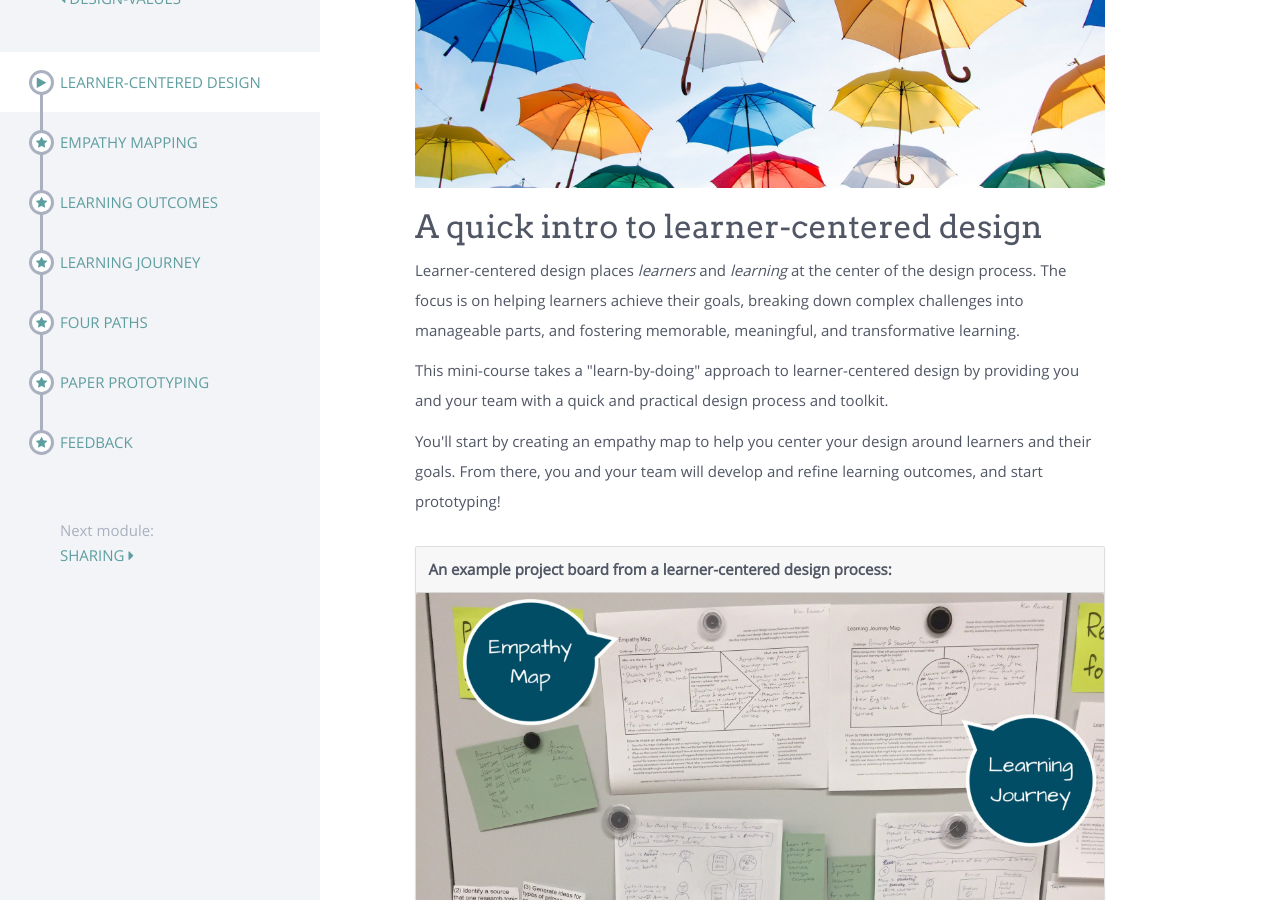
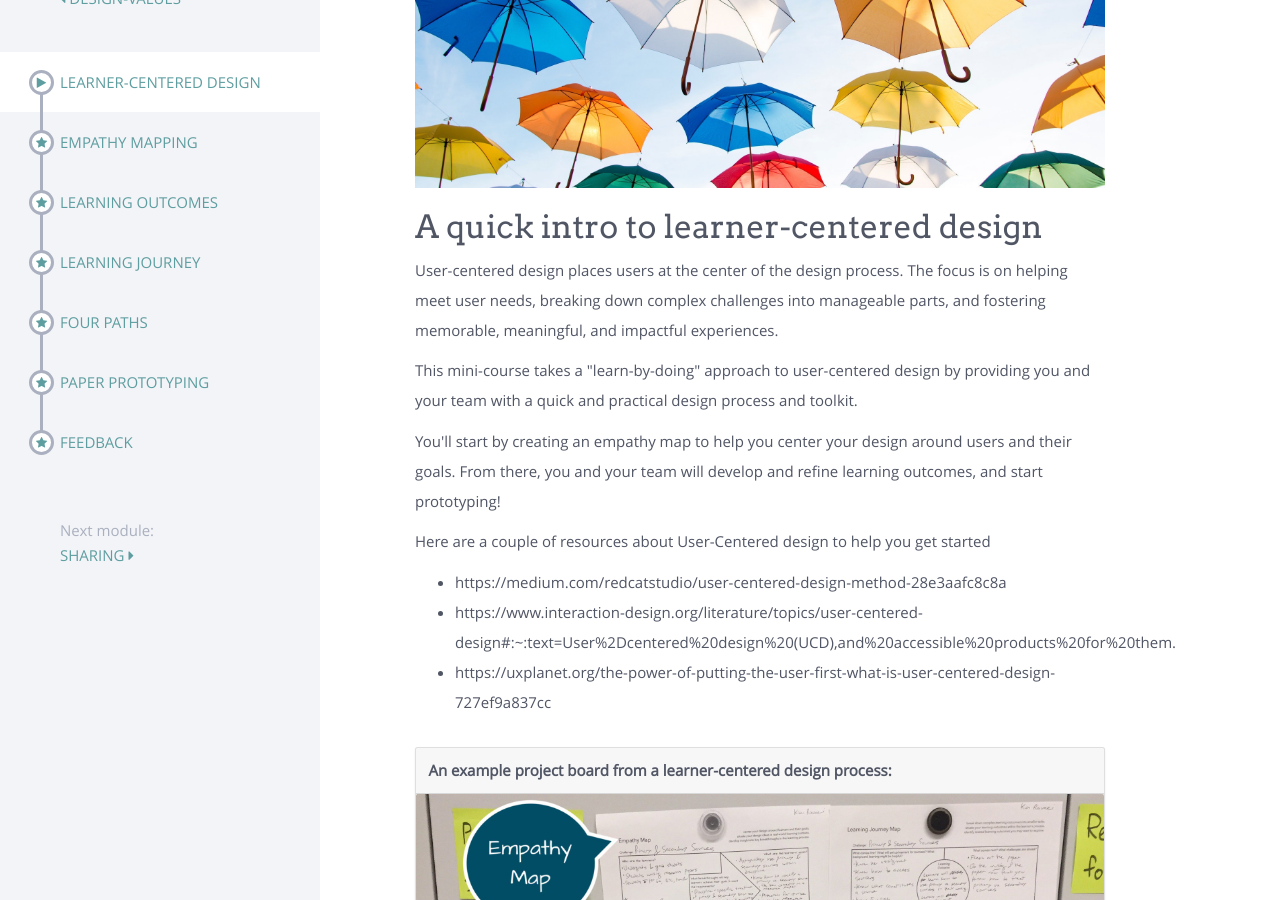
Before and after one commit to ucsdlib/foundations, a Jekyll site: the page built from modules/design-process/_posts/2000-01-01-overview.html, in a window 1280 px wide and 900 px high, scrolled down 213 px. Built offline with Jekyll 4.4.1, drawn with Linux system fonts in a browser that asks for light colours; nearby versions of some CDN libraries.

Commit message:
Update 2000-01-01-overview.html

```diff
--- a/modules/design-process/_posts/2000-01-01-overview.html
+++ b/modules/design-process/_posts/2000-01-01-overview.html
@@ -5,12 +5,19 @@ banner-alt: "multi-colored umbrellas floating in a blue sky"
 ---
 <h2>A quick intro to learner-centered design</h2>
 
-<p>Learner-centered design places <em>learners</em> and <em>learning</em> at the center of the design process. The focus is on helping learners achieve their goals, breaking down complex challenges into manageable parts, and fostering memorable, meaningful, and transformative learning.</p>
+<p>User-centered design places users at the center of the design process. The focus is on helping meet user needs, breaking down complex challenges into manageable parts, and fostering memorable, meaningful, and impactful experiences.</p>
 
-<p>This mini-course takes a "learn-by-doing" approach to learner-centered design by providing you and your team with a quick and practical design process and toolkit.</p>
+<p>This mini-course takes a "learn-by-doing" approach to user-centered design by providing you and your team with a quick and practical design process and toolkit.</p>
 
-<p>You'll start by creating an empathy map to help you center your design around learners and their goals. From there, you and your team will develop and refine learning outcomes, and start prototyping!</p>
+<p>You'll start by creating an empathy map to help you center your design around users and their goals. From there, you and your team will develop and refine learning outcomes, and start prototyping!</p>
 
+<p>Here are a couple of resources about User-Centered design to help you get started</p>
+
+<ul>
+  <li>https://medium.com/redcatstudio/user-centered-design-method-28e3aafc8c8a </li>
+  <li>https://www.interaction-design.org/literature/topics/user-centered-design#:~:text=User%2Dcentered%20design%20(UCD),and%20accessible%20products%20for%20them.</li>
+  <li>https://uxplanet.org/the-power-of-putting-the-user-first-what-is-user-centered-design-727ef9a837cc</li>
+</ul>
 
 <div class="card my-5 shadow-sm" style="width: 100%;">
     <div class="card-header">An example project board from a learner-centered design process:</div>
```
